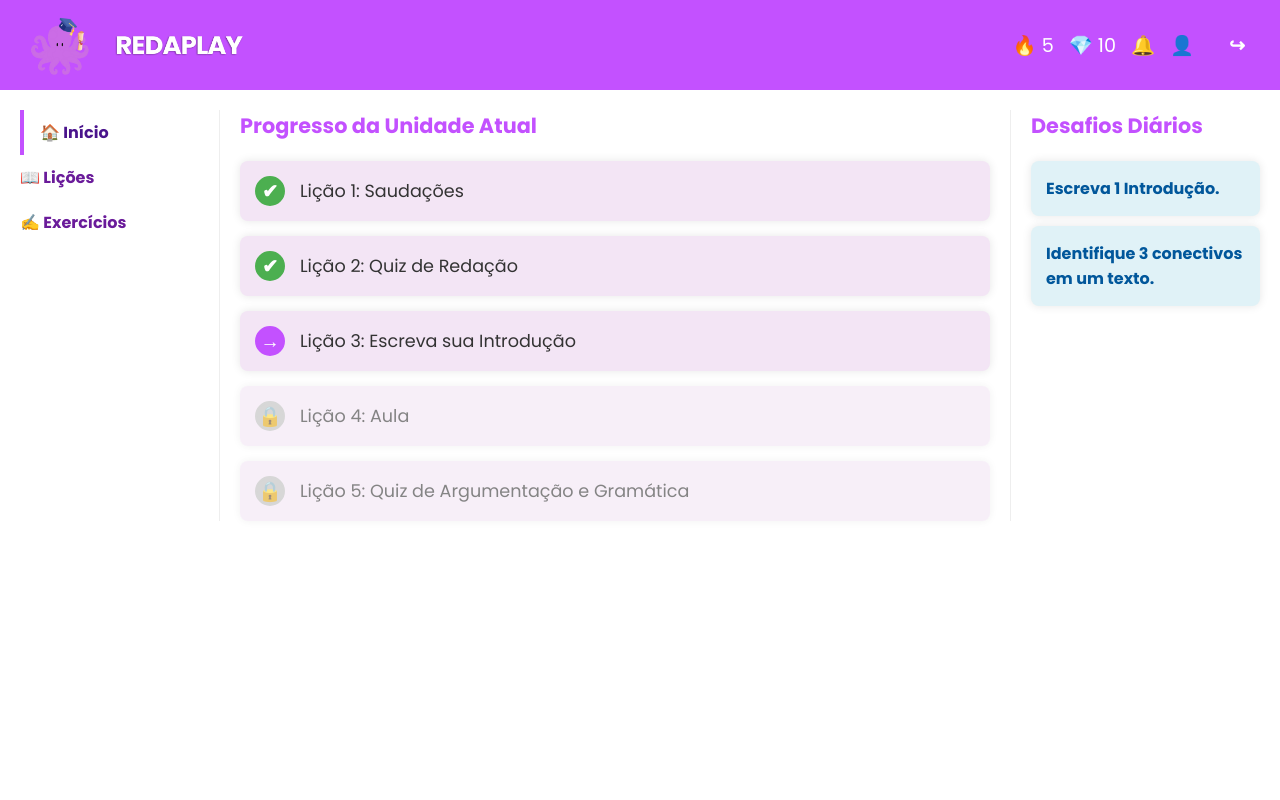
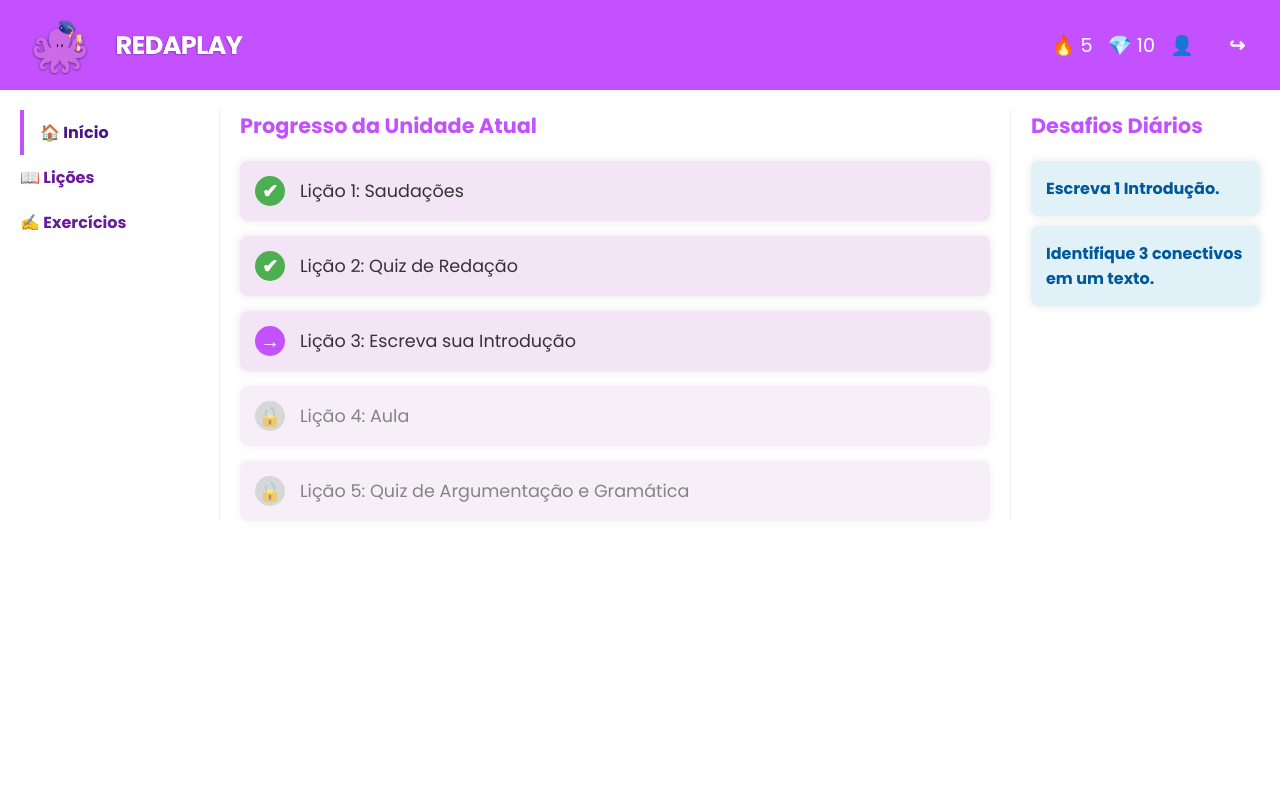
Before and after one commit to 1ulisses/redaplay, a Flask app: page /inicio in a window 1280 px wide. Run offline with Flask 3, Linux system fonts and the light colour scheme; a user stored in the database is signed in.

Commit message:
added drop shadow icon, fixed comments

```diff
--- a/models.py
+++ b/models.py
@@ -2,6 +2,8 @@ from flask_sqlalchemy import SQLAlchemy
 from datetime import date
 
 db = SQLAlchemy()
+
+# comentários por Leandro
 
 # modelos de dados
 
--- a/templates/main.html
+++ b/templates/main.html
@@ -19,7 +19,7 @@
       <header class="header">
         <div class="header-image-title">
           <img
-            src="/static/favicon.png"
+            src="/static/images/redaplaydrop.png"
             alt="redaplay-mascot"
             class="header-mascot"
           />
@@ -35,7 +35,6 @@
         <div class="header-icons">
           <span class="icon">🔥 {{ user.streak }}</span>
           <span class="icon">💎 {{ user.diamonds }}</span>
-          <span class="icon">🔔</span>
           <a href="/perfil">
             <span class="icon">👤</span>
           </a>
```
Also changed, not shown: instance/redaplay.db, static/images/redaplaydrop.png (renamed from RedaplayDrop.png).
